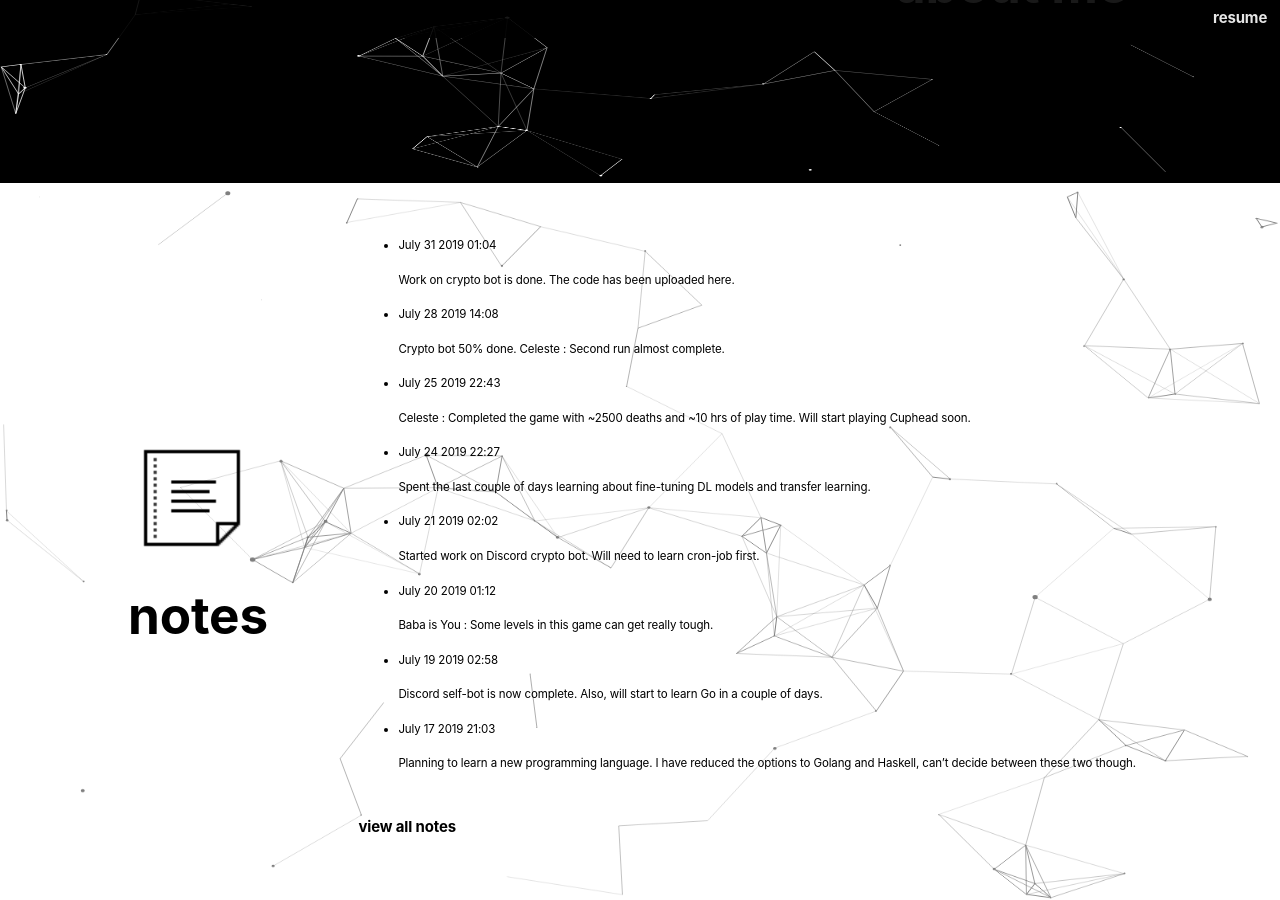
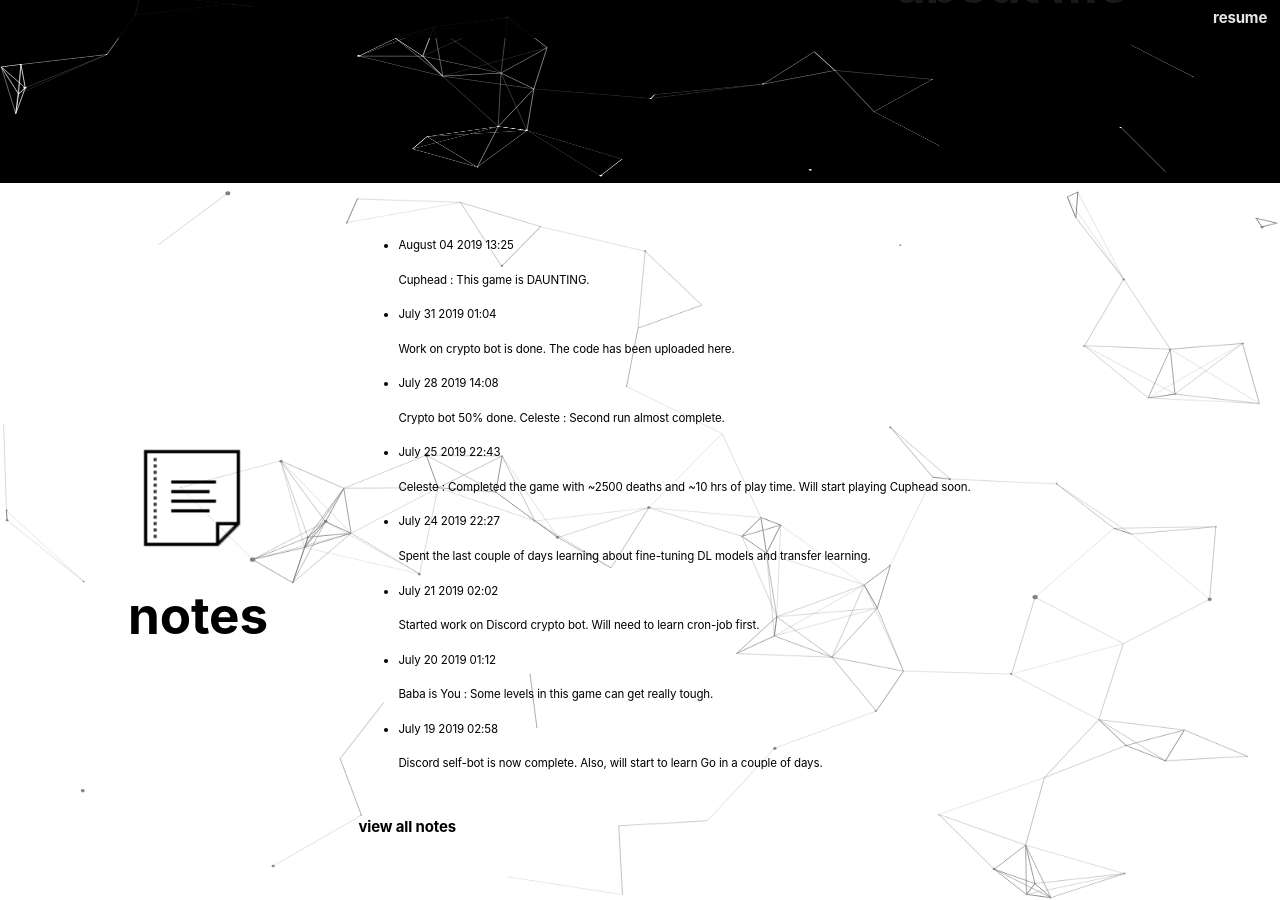
Before and after one commit to vedantsingh1404/website-v2.0, a Jekyll site: the page built from index.html, in a window 1280 px wide and 900 px high, scrolled down 982 px. Built offline with Jekyll 4.4.1, drawn with Linux system fonts in a browser that asks for light colours.

Commit message:
add note

```diff
--- a/_data/notes.yml
+++ b/_data/notes.yml
@@ -1,3 +1,7 @@
+- date: August 04 2019 13:25
+  content: |
+    Cuphead : This game is DAUNTING.
+
 - date: July 31 2019 01:04
   content: |
     Work on crypto bot is done. The code has been uploaded [here](https://github.com/vedantsingh1404/discord-crypto-bot).
```
